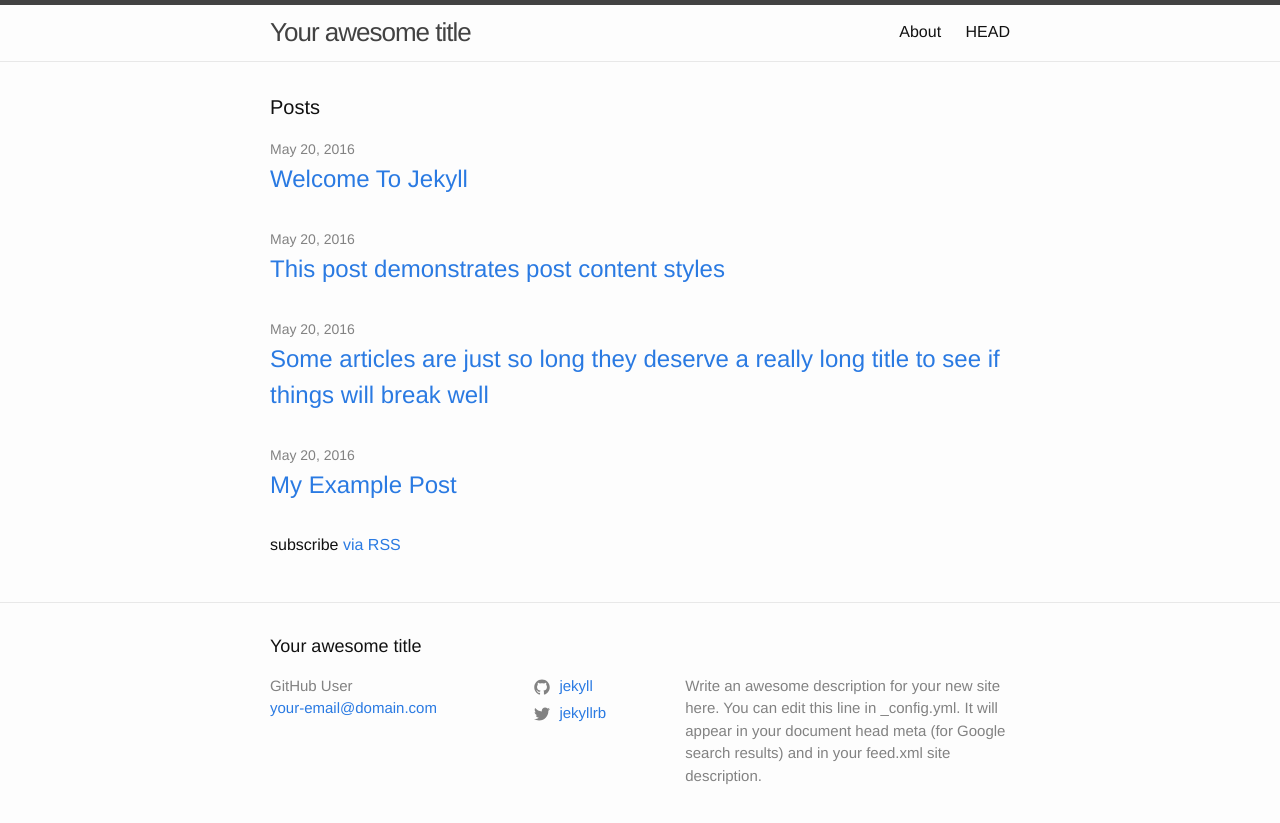
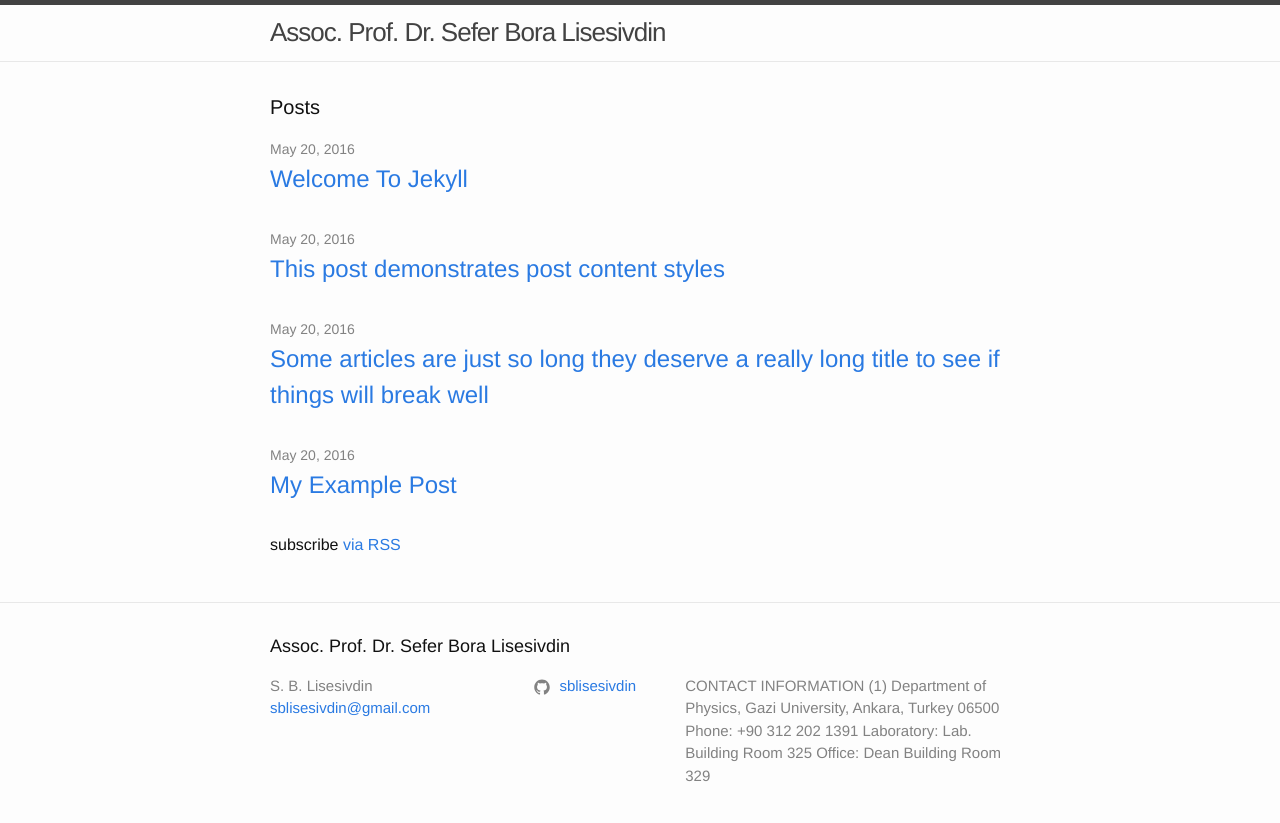
Before and after one commit to sblisesivdin/sblisesivdin.github.io, a Jekyll site: the page built from index.md, in a window 1280 px wide. Shown: the top 823 px of the page. Built offline with Jekyll 4.4.1, drawn with Linux system fonts in a browser that asks for light colours.

Commit message:
Update _config.yml

```diff
--- a/_config.yml
+++ b/_config.yml
@@ -1,13 +1,14 @@
-title: Your awesome title
-author: GitHub User
-email: your-email@domain.com
+title: Assoc. Prof. Dr. Sefer Bora Lisesivdin
+author: S. B. Lisesivdin
+email: sblisesivdin@gmail.com
 description: > # this means to ignore newlines until "baseurl:"
-  Write an awesome description for your new site here. You can edit this
-  line in _config.yml. It will appear in your document head meta (for
-  Google search results) and in your feed.xml site description.
+  CONTACT INFORMATION
+  (1) Department of Physics, Gazi University, Ankara, Turkey 06500
+  Phone: +90 312 202 1391
+  Laboratory: Lab. Building Room 325
+  Office: Dean Building Room 329
 
-twitter_username: jekyllrb
-github_username:  jekyll
+github_username:  sblisesivdin
 
 # Minima date format
 # refer to http://shopify.github.io/liquid/filters/date/ if you want to customize this
@@ -16,8 +17,8 @@ minima:
 
 # If you want to link only specific pages in your header, uncomment
 # this and add the path to the pages in order as they should show up
-#header_pages:
-# - about.html
+header_pages:
+ - about.html
 
 # Build settings
 markdown: kramdown
```
